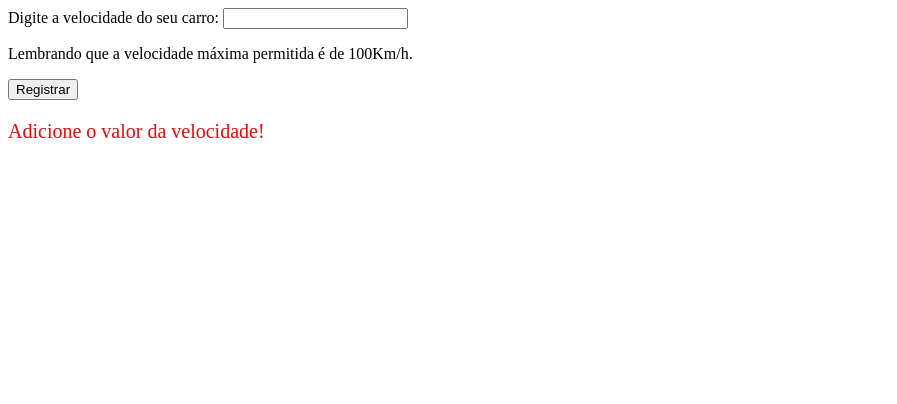
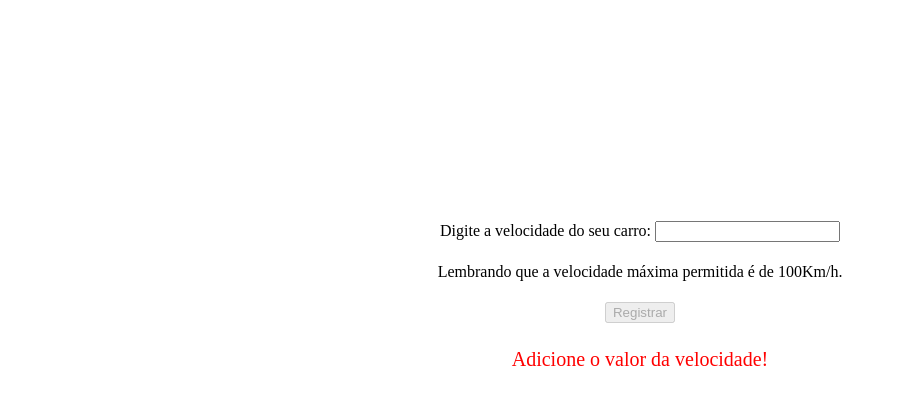
Before and after one commit to LucasDevRJ/multado, a plain HTML site: page index.html in a window 1280 px wide. Both pictures are taken after a click on the button "Registrar". Shown: the whole page, without its empty margins (0-897 px from the left). Drawn offline with Linux system fonts and the light colour scheme.

Commit message:
Posicionando os elementos

```diff
--- /dev/null
+++ b/css/styles.css
@@ -0,0 +1,9 @@
+main {
+    display: flex;
+    flex-direction: column;
+    align-items: center;
+    align-content: center;
+    height: 600px;
+    justify-content: center;
+    gap: 5px 0;
+}
--- a/index.html
+++ b/index.html
@@ -4,11 +4,14 @@
         <meta charset="UTF-8">
         <meta name="viewport" content="width=device-width, initial-scale=1.0">
         <title>Multado</title>
+        <link rel="stylesheet" href="css/styles.css">
     </head>
     <body>
         <main>
-            <label for="velocidade">Digite a velocidade do seu carro:</label>
-            <input type="number" min="0" name="velocidade" id="velocidade" step="0.01" required>
+            <div>
+                <label for="velocidade">Digite a velocidade do seu carro:</label>
+                <input type="number" min="0" name="velocidade" id="velocidade" step="0.01" required>
+            </div>
             <p>Lembrando que a velocidade máxima permitida é de 100Km/h.</p>
             <input type="button" value="Registrar" name="botao" id="botao"></button>
         </main>
--- a/js/app.js
+++ b/js/app.js
@@ -1,15 +1,15 @@
 let botao = document.getElementById("botao");
+let p = document.createElement("p");
+let main = document.querySelector("main");
+let img = document.createElement("img");
 
 function verificaVelocidade() {
     var velocidade = document.getElementById("velocidade").value;
-    var p = document.createElement("p");
-    var main = document.querySelector("main");
-    var img = document.createElement("img");
-
     if (velocidade === "") {
         var paragrafoConteudo = document.createTextNode("Adicione o valor da velocidade!");
         p.style.color = "red";
         p.style.fontSize = "20px";
+        img.src = "";
     } else {
         if (velocidade > 107.00) {
             var paragrafoConteudo = document.createTextNode("Você ultrapassou o limite de velocidade, portanto foi multado!");
@@ -17,13 +17,23 @@ function verificaVelocidade() {
         } else {
             var paragrafoConteudo = document.createTextNode("Velocidade está dentro do limite, parabéns!");
             img.src = "../img/sem-multa.jpg";
+            p.removeAttribute("style");
         }
-        botao.disabled = true;
     }
 
+    botao.disabled = true;
     main.appendChild(p);
     p.appendChild(paragrafoConteudo);
     main.appendChild(img);
+
+    setTimeout(apagaRegistros, 3000);
+}
+
+function apagaRegistros() {
+    p.textContent = "";
+    main.removeChild(p);
+    main.removeChild(img);
+    botao.disabled = false;
 }
 
 botao.addEventListener("click", verificaVelocidade);
```
